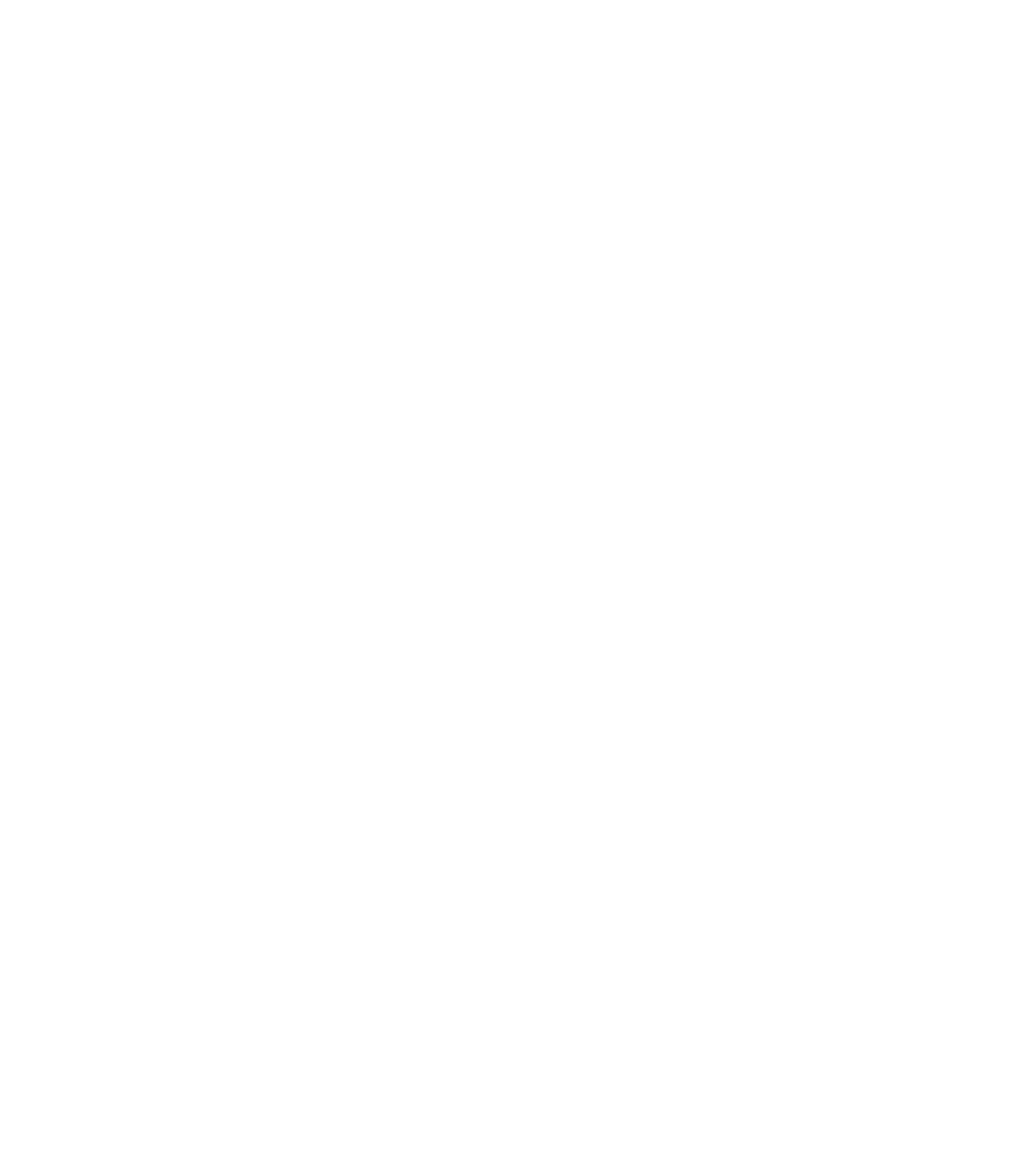
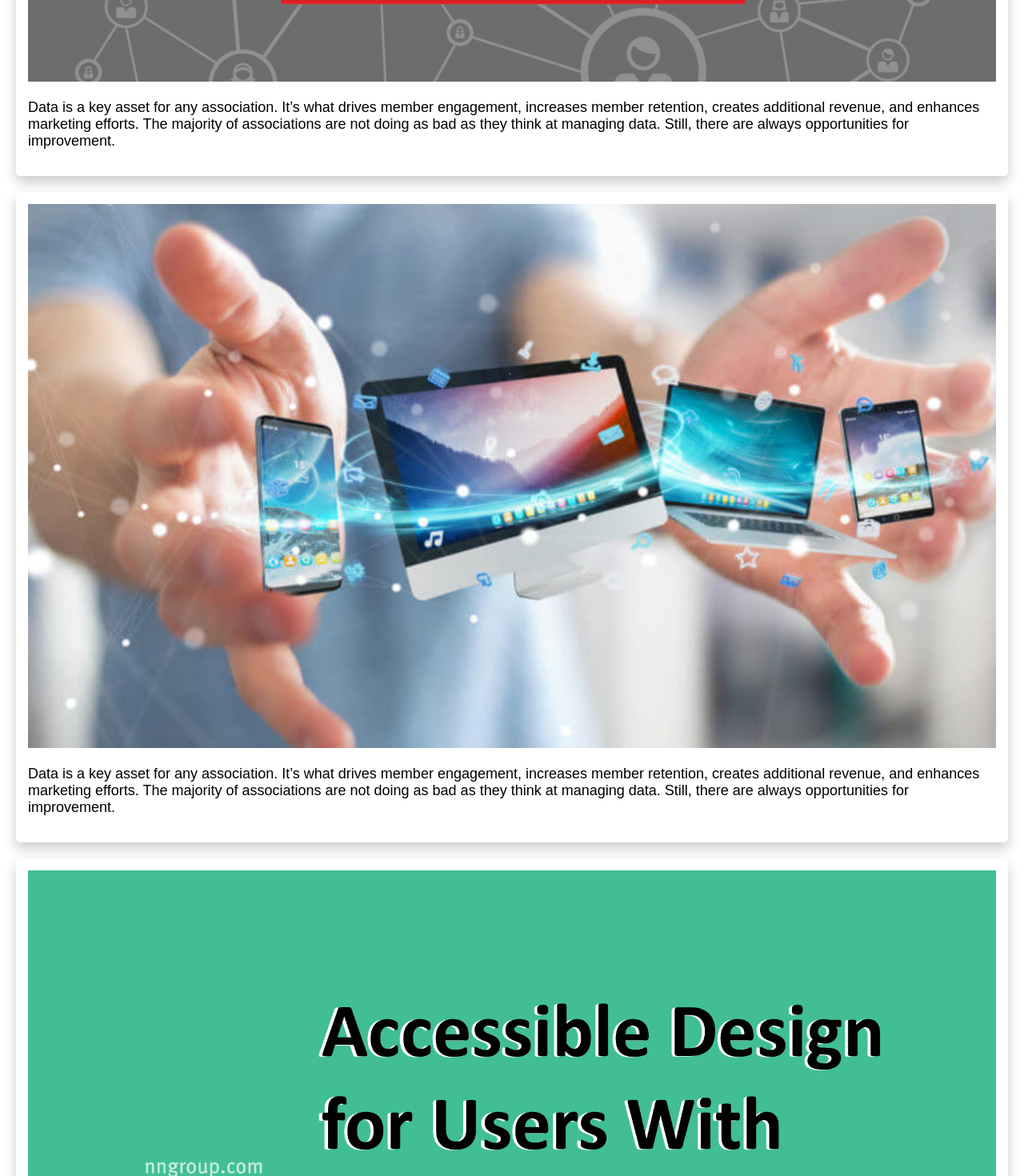
Before and after one commit to robsonmanata/PortfolioModernReact, a React (Vite) app: page /Blog/blog in a window 1280 px wide. Shown: the part 660-2130 px from the top of the page at 80% size. Before the commit the page ends 800 px from the top, so only its background shows below. Built offline with nearby package versions, Linux system fonts and the light colour scheme.

Commit message:
blog post created

```diff
--- a/src/Components/Blog/blog.css
+++ b/src/Components/Blog/blog.css
@@ -1,5 +1,4 @@
 .blog{
-    background-color: aqua;
     width: 100%;
     height: 25%;
 }
--- a/src/Components/Blog/blog.jsx
+++ b/src/Components/Blog/blog.jsx
@@ -1,12 +1,37 @@
 import "./blog.css"
-
-
+import BlogPost from "../BlogComponent/blogComponent"
+import  Effectivedatabase from "/images/Effective-Database-Management-Cover-01.png"
+import Responsivedesign from "/images/responsive-design-ss-1-800x450.jpg"
+import Accesible from "/images/Slide27articlesaccessible-design-for-users-with-disabilities.png"
 
 function Blog(){
     return(
 
         <div className="blog">
-<h1>My Blog Page</h1>
+<BlogPost postText="Data is a key asset for any association. It’s
+what drives member engagement, increases member retention, creates additional
+revenue, and enhances marketing efforts. The majority of associations are not
+doing as bad as they think at managing data. Still, there are always opportunities
+for improvement."
+postImg={ Effectivedatabase}
+>
+</BlogPost>
+<BlogPost postText="Data is a key asset for any association. It’s
+what drives member engagement, increases member retention, creates additional
+revenue, and enhances marketing efforts. The majority of associations are not
+doing as bad as they think at managing data. Still, there are always opportunities
+for improvement."
+postImg={ Responsivedesign}
+>
+</BlogPost>
+<BlogPost postText="Data is a key asset for any association. It’s
+what drives member engagement, increases member retention, creates additional
+revenue, and enhances marketing efforts. The majority of associations are not
+doing as bad as they think at managing data. Still, there are always opportunities
+for improvement."
+postImg={Accesible}
+>
+</BlogPost>
         </div>
 
     )
--- /dev/null
+++ b/src/Components/BlogComponent/BlogComponent.css
@@ -0,0 +1,17 @@
+.blogpost{
+    background-color:#fff;
+}
+.blogpostdiv{
+    background-color: #fff;
+    box-shadow: 0px 8px 16px 0px rgba(0,0,0,0.2);
+    border-radius: 5px;
+    padding: 15px;
+    margin:20px;
+}
+.blogpostimg{
+
+    & img:nth-child(1){
+        width: 100%;
+        height: 100%;
+    }
+}
--- /dev/null
+++ b/src/Components/BlogComponent/blogComponent.jsx
@@ -0,0 +1,18 @@
+import "./BlogComponent.css"
+
+
+
+function BlogPost(myProps){
+
+    return(
+
+        <div className="blogpostdiv">
+            <div className="blogpostimg">
+                <img src={myProps.postImg}></img>
+            </div>
+            <p>{myProps.postText}</p>
+        </div>
+    )
+}
+
+export default BlogPost
```
